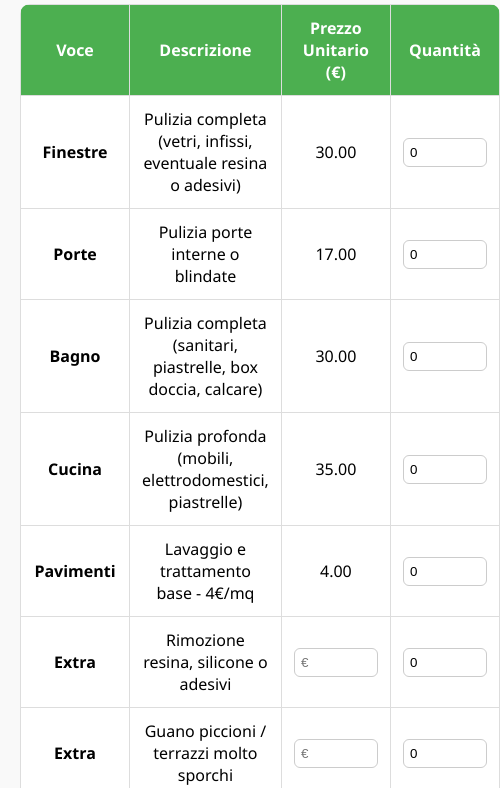
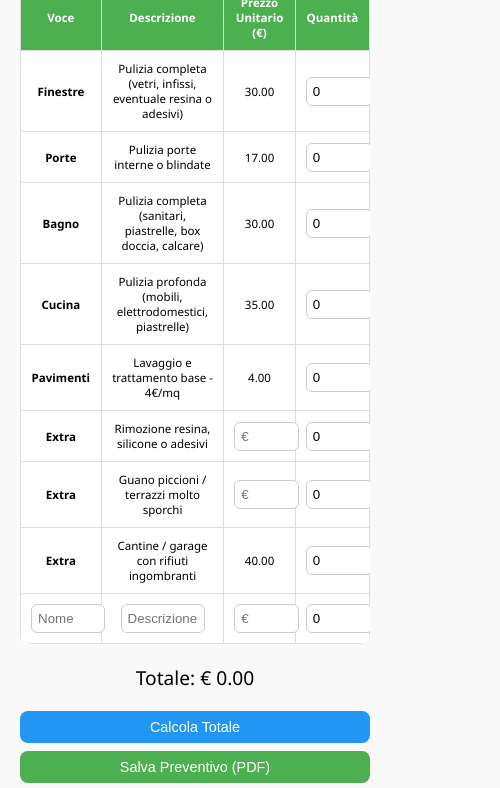
Before and after one commit to Petta95/preventivi_pulizie, a plain HTML site: page index.html in a window 390 px wide. Shown: the part 80-868 px from the top of the page, 500 px wide, since content can reach past the window. Drawn offline with nearby package versions, Linux system fonts and the light colour scheme.

Commit message:
Add files via upload

```diff
--- a/index.html
+++ b/index.html
@@ -7,20 +7,103 @@
   <link rel="manifest" href="manifest.json">
   <script src="https://cdnjs.cloudflare.com/ajax/libs/jspdf/2.5.1/jspdf.umd.min.js"></script>
   <style>
-    body { font-family: 'Segoe UI', Tahoma, Geneva, Verdana, sans-serif; margin: 20px; background-color: #f9f9f9; }
-    h1 { text-align: center; margin-bottom: 20px; }
-    table { width: 100%; border-collapse: collapse; background: white; border-radius: 10px; overflow: hidden; }
-    th, td { border: 1px solid #ddd; padding: 12px; text-align: center; }
-    th { background-color: #4CAF50; color: white; }
-    input[type=number], input[type=text] { width: 70px; padding: 6px; border-radius: 6px; border: 1px solid #ccc; }
-    .total { margin-top: 20px; font-size: 24px; text-align: center; }
-    .buttons { margin-top: 20px; display: flex; flex-direction: column; gap: 10px; }
-    button { padding: 15px; font-size: 18px; border: none; border-radius: 8px; cursor: pointer; }
+    /* Generale */
+    body {
+      font-family: 'Segoe UI', Tahoma, Geneva, Verdana, sans-serif;
+      margin: 20px;
+      background-color: #f9f9f9;
+      padding: 0;
+      box-sizing: border-box;
+    }
+    h1 {
+      text-align: center;
+      margin-bottom: 20px;
+      font-size: 1.5em;
+    }
+    table {
+      width: 100%;
+      border-collapse: collapse;
+      background: white;
+      border-radius: 10px;
+      overflow: hidden;
+    }
+    th, td {
+      border: 1px solid #ddd;
+      padding: 10px;
+      text-align: center;
+    }
+    th {
+      background-color: #4CAF50;
+      color: white;
+    }
+    input[type=number], input[type=text] {
+      width: 100%;
+      max-width: 70px;
+      padding: 6px;
+      border-radius: 6px;
+      border: 1px solid #ccc;
+    }
+    .total {
+      margin-top: 20px;
+      font-size: 1.2em;
+      text-align: center;
+    }
+    .buttons {
+      margin-top: 20px;
+      display: flex;
+      flex-direction: column;
+      gap: 10px;
+    }
+    button {
+      padding: 12px;
+      font-size: 1.1em;
+      border: none;
+      border-radius: 8px;
+      cursor: pointer;
+      transition: background-color 0.3s ease;
+    }
     .btn-calc { background-color: #2196F3; color: white; }
     .btn-save { background-color: #4CAF50; color: white; }
     .btn-reset { background-color: #f44336; color: white; }
     .btn-email { background-color: #ff9800; color: white; }
     b { font-weight: bold; }
+
+    /* Media Queries per Mobile/Tablet */
+    @media (max-width: 768px) {
+      h1 {
+        font-size: 1.2em;
+      }
+      table th, table td {
+        font-size: 0.9em;
+      }
+      .buttons {
+        flex-direction: column;
+      }
+      button {
+        padding: 10px;
+        font-size: 1em;
+      }
+    }
+
+    @media (max-width: 480px) {
+      h1 {
+        font-size: 1.1em;
+      }
+      table {
+        font-size: 0.8em;
+      }
+      .buttons {
+        gap: 8px;
+      }
+      button {
+        padding: 8px;
+        font-size: 0.9em;
+      }
+      input[type=number], input[type=text] {
+        width: 100%;
+      }
+    }
+
   </style>
   <script>
     if ('serviceWorker' in navigator) {
@@ -177,8 +260,6 @@
       doc.save(`preventivo_${getDataOra()}.pdf`);
     }
 
-
-
     function resetForm() {
       voci.forEach((voce, index) => {
         document.getElementById(`qta-${index}`).value = 0;
```
Lines whose indentation alone changed are shown as unchanged.
